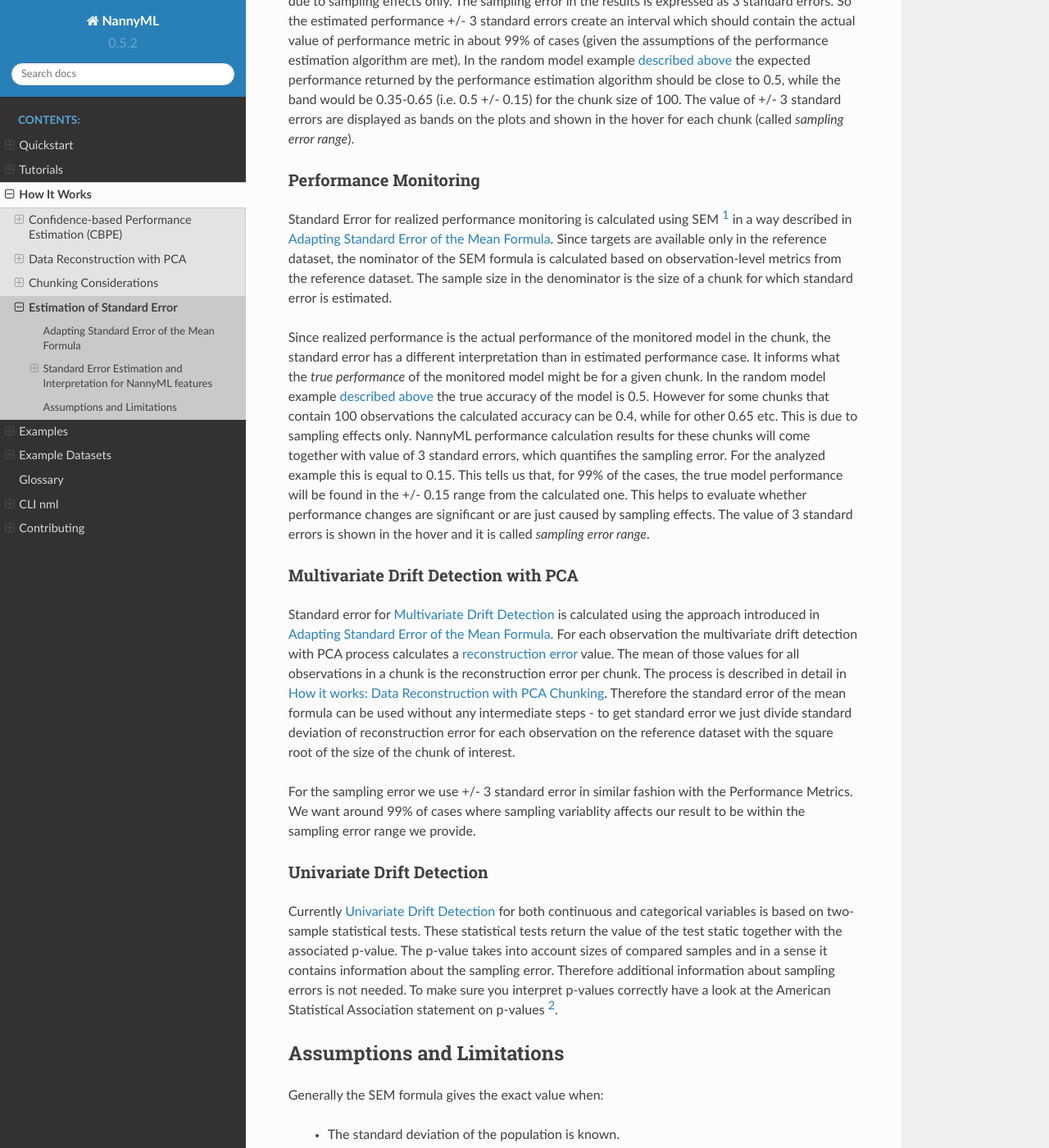
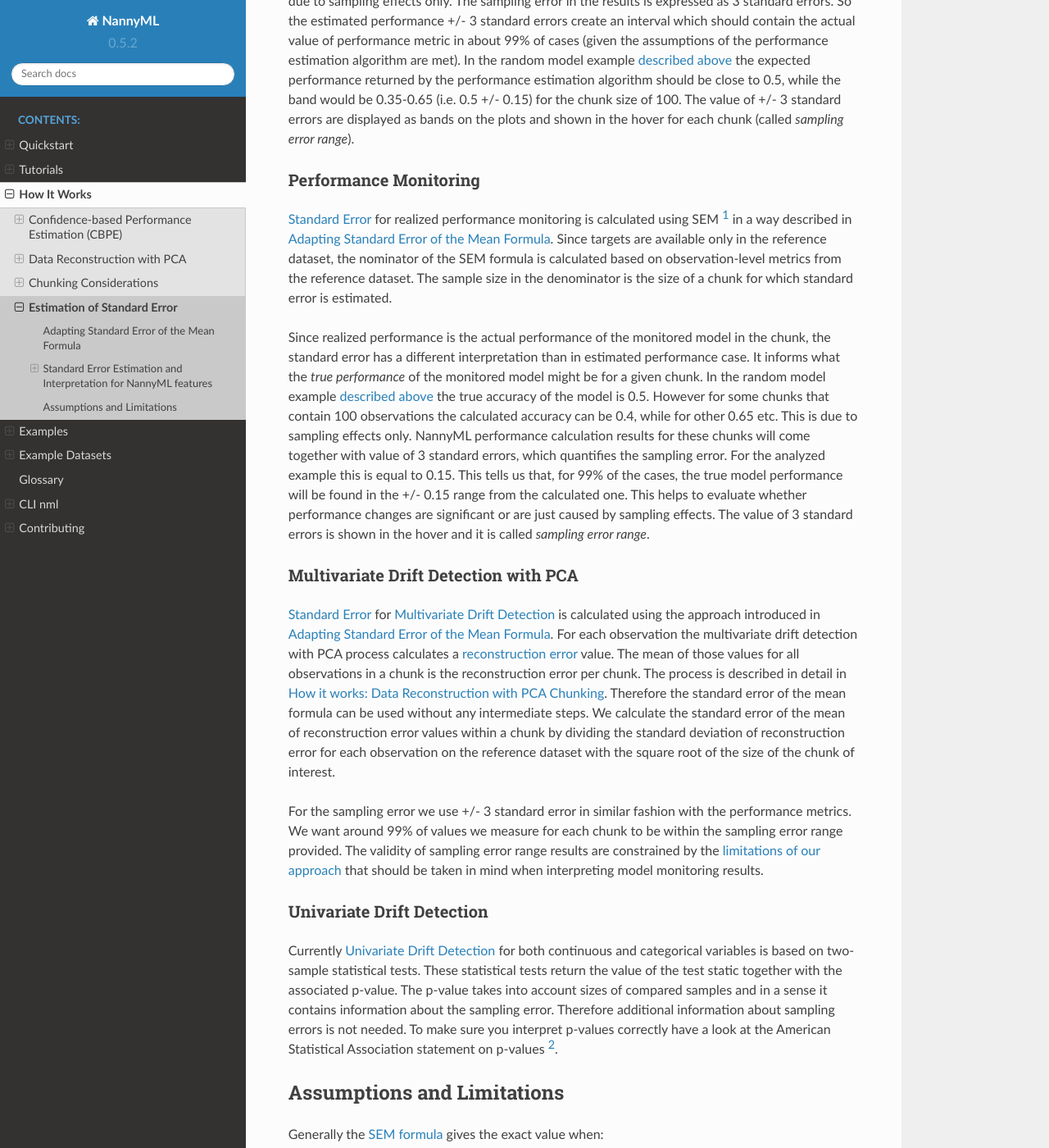
Before and after one commit to NannyML/nannyml, a Sphinx documentation site: the page built from docs/how_it_works/estimation_of_standard_error.rst, in a window 1280 px wide and 1400 px high, scrolled down 2510 px. Shown: the whole window at 82% size. Built offline with Sphinx 7.4.7 and the Read the Docs theme 2.0.0, drawn with Linux system fonts in a browser that asks for light colours; pages that are not in the unit, such as notebooks, are missing from menus; some of the changed text lies outside the part shown.

Commit message:
[skip ci] minor doc updates

```diff
--- a/docs/how_it_works/estimation_of_standard_error.rst
+++ b/docs/how_it_works/estimation_of_standard_error.rst
@@ -96,7 +96,7 @@ Performance Estimation
 **********************
 
 
-Standard Error for performance estimation is calculated using SEM [1]_ in a way described in
+:term:`Standard Error` for performance estimation is calculated using SEM [1]_ in a way described in
 :ref:`Adapting Standard Error
 of the Mean Formula<introducing_sem>`. Since targets are available only in the reference dataset, the nominator of the
 SEM formula is calculated based on observation-level metrics from the reference dataset.
@@ -117,7 +117,7 @@ The value of +/- 3 standard errors are displayed as bands on the plots and shown
 Performance Monitoring
 **********************
 
-Standard Error for realized performance monitoring is calculated using SEM [1]_ in a way described in
+:term:`Standard Error` for realized performance monitoring is calculated using SEM [1]_ in a way described in
 :ref:`Adapting Standard Error of the Mean Formula<introducing_sem>`. Since targets are available only in the
 reference dataset, the nominator of the SEM formula is calculated based on observation-level metrics from the reference
 dataset. The sample size in the denominator is the size of a chunk for which standard error is estimated.
@@ -139,16 +139,19 @@ The value of 3 standard errors is shown in the hover and it is called *sampling
 Multivariate Drift Detection with PCA
 *************************************
 
-Standard error for :ref:`Multivariate Drift Detection<multivariate_drift_detection>` is calculated using the approach
+:term:`Standard Error` for :ref:`Multivariate Drift Detection<multivariate_drift_detection>` is calculated using the approach
 introduced in :ref:`Adapting Standard Error of the Mean Formula<introducing_sem>`. For each observation the
 multivariate drift detection with PCA process calculates a :term:`reconstruction error<Reconstruction Error>` value.
 The mean of those values for all observations in a chunk is the reconstruction error per chunk.
 The process is described in detail in :ref:`How it works: Data Reconstruction with PCA Chunking<data-reconstruction-pca>`.
-Therefore the standard error of the mean formula can be used without any intermediate steps - to get standard error we just divide standard deviation of
+Therefore the standard error of the mean formula can be used without any intermediate steps. We calculate the standard error
+of the mean of reconstruction error values within a chunk by dividing the standard deviation of
 reconstruction error for each observation on the reference dataset with the square root of the size of the chunk of interest.
 
-For the sampling error we use +/- 3 standard error in similar fashion with the Performance Metrics. We want around 99%
-of cases where sampling variablity affects our result to be within the sampling error range we provide.
+For the sampling error we use +/- 3 standard error in similar fashion with the performance metrics. We want around 99%
+of values we measure for each chunk to be within the sampling error range provided. The validity of sampling error range
+results are constrained by the :ref:`limitations of our approach<limitations_sem>` that should be taken in mind when
+interpreting model monitoring results.
 
 
 Univariate Drift Detection
@@ -160,11 +163,12 @@ The p-value takes into account sizes of compared samples and in a sense it conta
 additional information about sampling errors is not needed. To make sure you
 interpret p-values correctly have a look at the American Statistical Association statement on p-values [2]_.
 
+.. _limitations_sem:
 
 Assumptions and Limitations
 +++++++++++++++++++++++++++
 
-Generally the SEM formula gives the exact value when:
+Generally the :term:`SEM formula<Standard Error>` gives the exact value when:
 
     * The standard deviation of the population is known.
     * The samples drawn from the population are statistically independent.
```
Also changed, not shown: docs/glossary.rst (+9 -1 lines).
